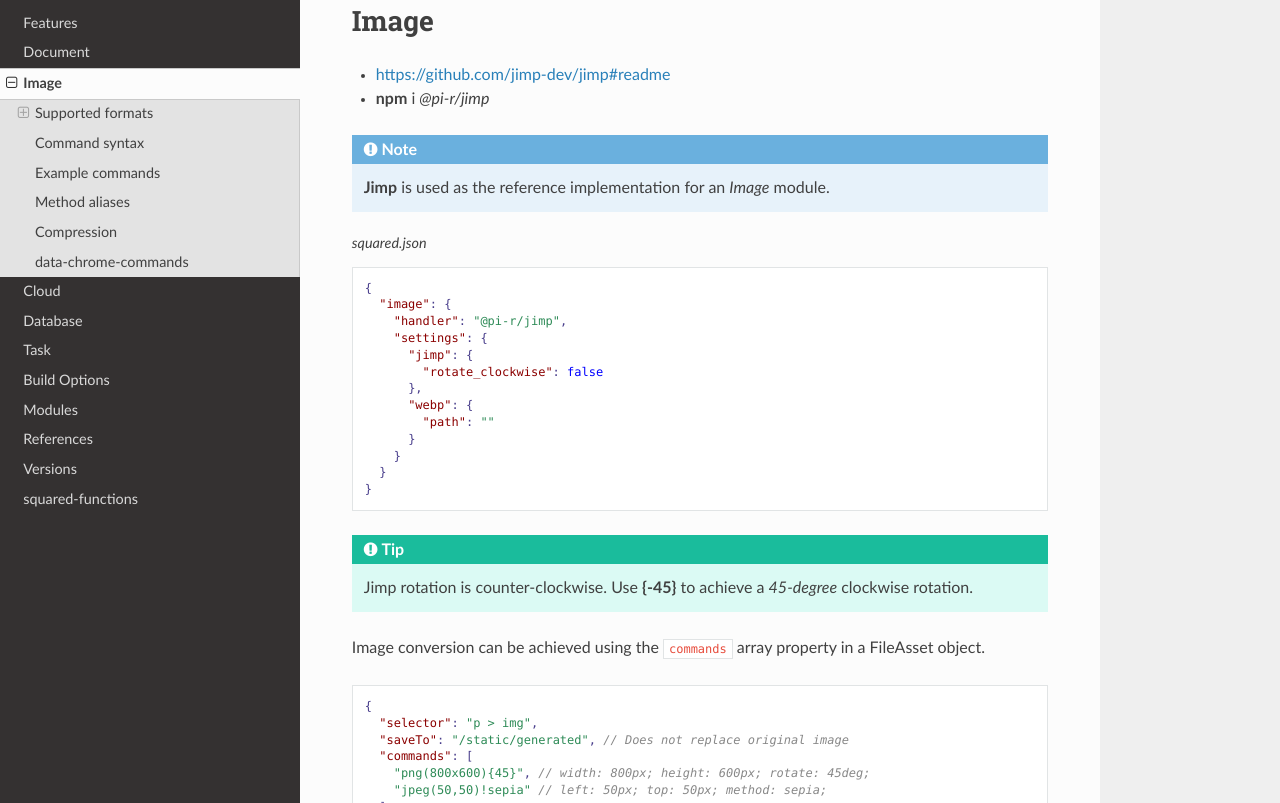
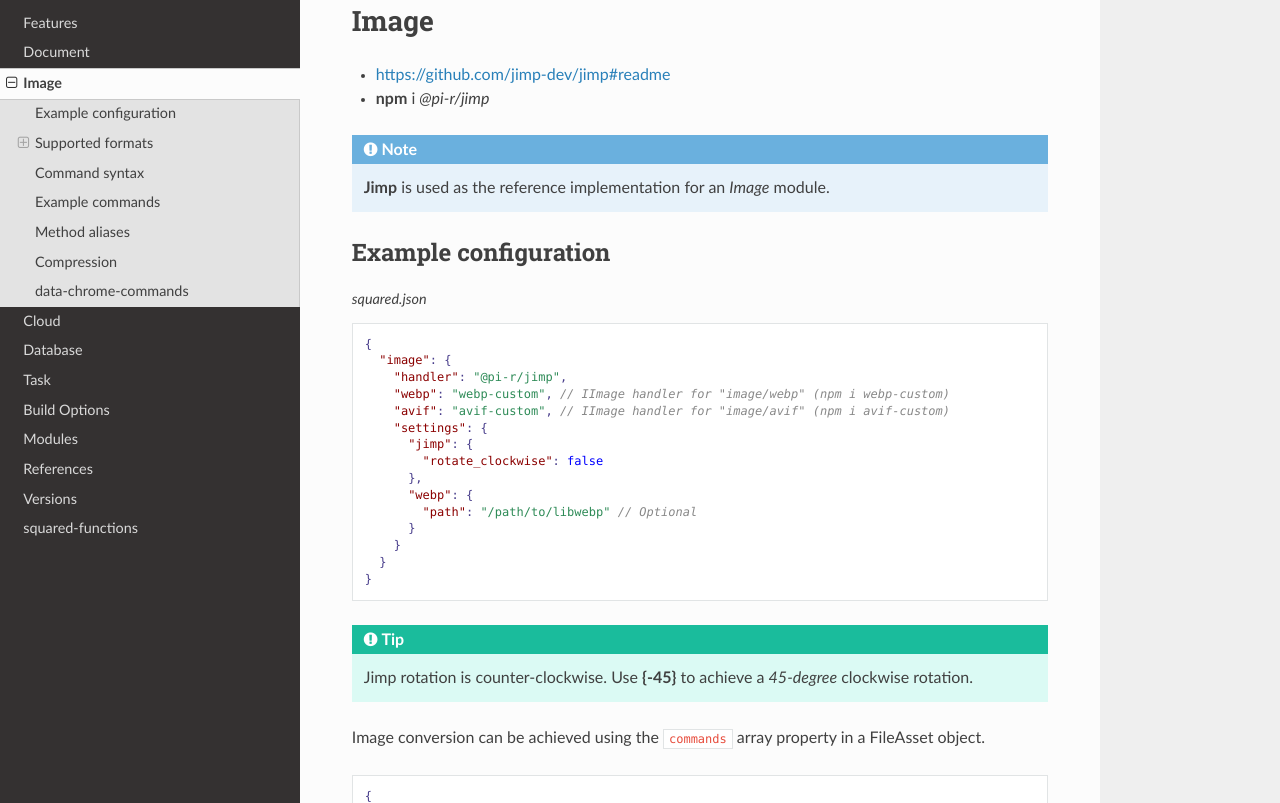
Before and after one commit to anpham6/chrome-docs, a Sphinx documentation site: the page built from source/image/index.rst, in a window 1280 px wide and 900 px high, cut to the strip 97-900 px from the top of the window. Built offline with Sphinx 7.4.7 and the Read the Docs theme 2.0.0, drawn with Linux system fonts in a browser that asks for light colours; some of the changed text lies outside the part shown.

Commit message:
Image and Task example configuration were updated.

```diff
--- a/source/image/index.rst
+++ b/source/image/index.rst
@@ -7,18 +7,23 @@
 
 .. note:: **Jimp** is used as the reference implementation for an *Image* module.
 
+Example configuration
+=====================
+
 .. code-block::
   :caption: squared.json
 
   {
     "image": {
       "handler": "@pi-r/jimp",
+      "webp": "webp-custom", // IImage handler for "image/webp" (npm i webp-custom)
+      "avif": "avif-custom", // IImage handler for "image/avif" (npm i avif-custom)
       "settings": {
         "jimp": {
           "rotate_clockwise": false
         },
         "webp": {
-          "path": ""
+          "path": "/path/to/libwebp" // Optional
         }
       }
     }
@@ -282,7 +287,7 @@
 
 .. [#webp] https://developers.google.com/speed/webp/download
 .. [#] cwebp options: -q -preset -near_lossless
-.. [#] Method with no arguments (e.g. sepia).
+.. [#] Method with no arguments. (e.g. sepia)
 .. [#] No expressions or native objects.
 .. [#] https://github.com/jimp-dev/jimp/tree/main/packages/jimp#methods
 .. [#] srcOver | dstOver | multiply | add | screen | overlay | darken | lighten | hardLight | difference | exclusion
--- a/source/references.rst
+++ b/source/references.rst
@@ -39,6 +39,7 @@
 https://unpkg.com/@e-mc/types/lib/index.d.ts
   | `IFileManager <search.html?q=IFileManager>`_
   | `IHost <search.html?q=IHost>`_
+  | `IImage <search.html?q=IImage>`_
   | `IModule <search.html?q=IModule>`_
 
 .. _references-e-mc-types-lib-document:
```
Also changed, not shown: source/task/index.rst (+4 -20 lines).
